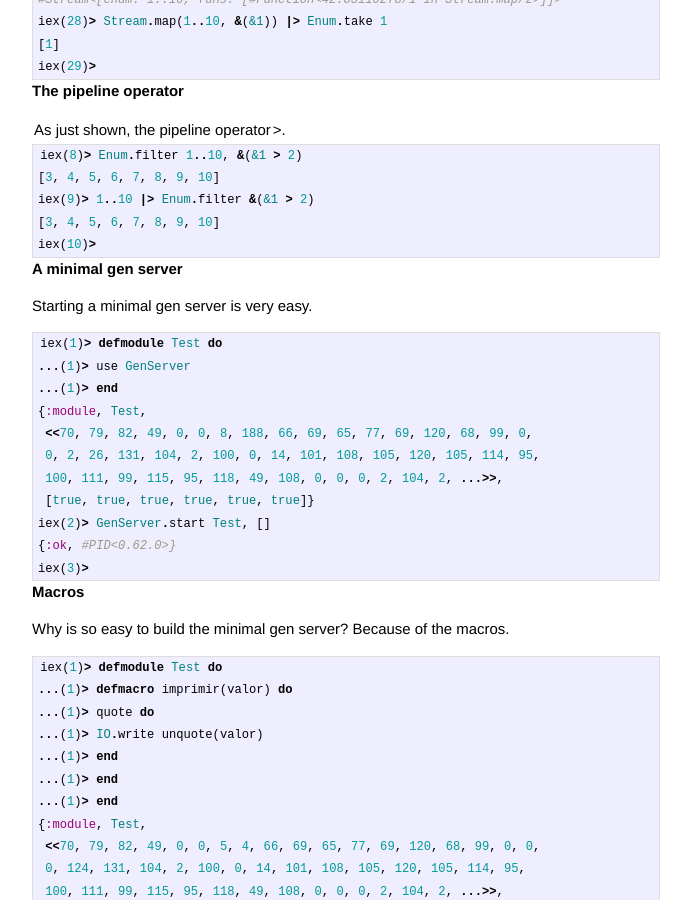
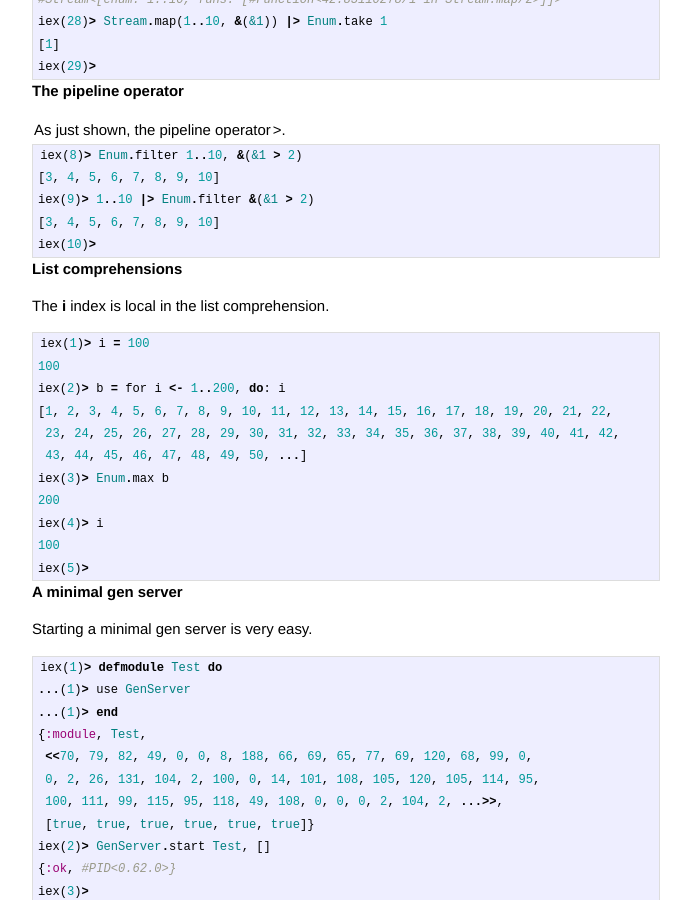
Before and after one commit to jmilet/jmilet.github.io, a Jekyll site: the page built from _posts/2014-08-28-00-elixir-droplets.markdown, in a window 1280 px wide and 900 px high, scrolled down 2253 px. Shown: the whole window, without its empty margins (294-985 px from the left). Built offline with Jekyll 4.4.1, drawn with Linux system fonts in a browser that asks for light colours; Markdown is read by kramdown in place of the engine named in the settings.

Commit message:
Add list comprehensions

````diff
--- a/_posts/2014-08-28-00-elixir-droplets.markdown
+++ b/_posts/2014-08-28-00-elixir-droplets.markdown
@@ -144,6 +144,24 @@ iex(9)> 1..10 |> Enum.filter &(&1 > 2)
 iex(10)>
 ```
 
+# List comprehensions
+
+The **i** index is local in the list comprehension.
+
+```elixir
+iex(1)> i = 100
+100
+iex(2)> b = for i <- 1..200, do: i
+[1, 2, 3, 4, 5, 6, 7, 8, 9, 10, 11, 12, 13, 14, 15, 16, 17, 18, 19, 20, 21, 22,
+ 23, 24, 25, 26, 27, 28, 29, 30, 31, 32, 33, 34, 35, 36, 37, 38, 39, 40, 41, 42,
+ 43, 44, 45, 46, 47, 48, 49, 50, ...]
+iex(3)> Enum.max b
+200
+iex(4)> i
+100
+iex(5)>
+```
+
 # A minimal gen server
 
 Starting a minimal gen server is very easy.
````
